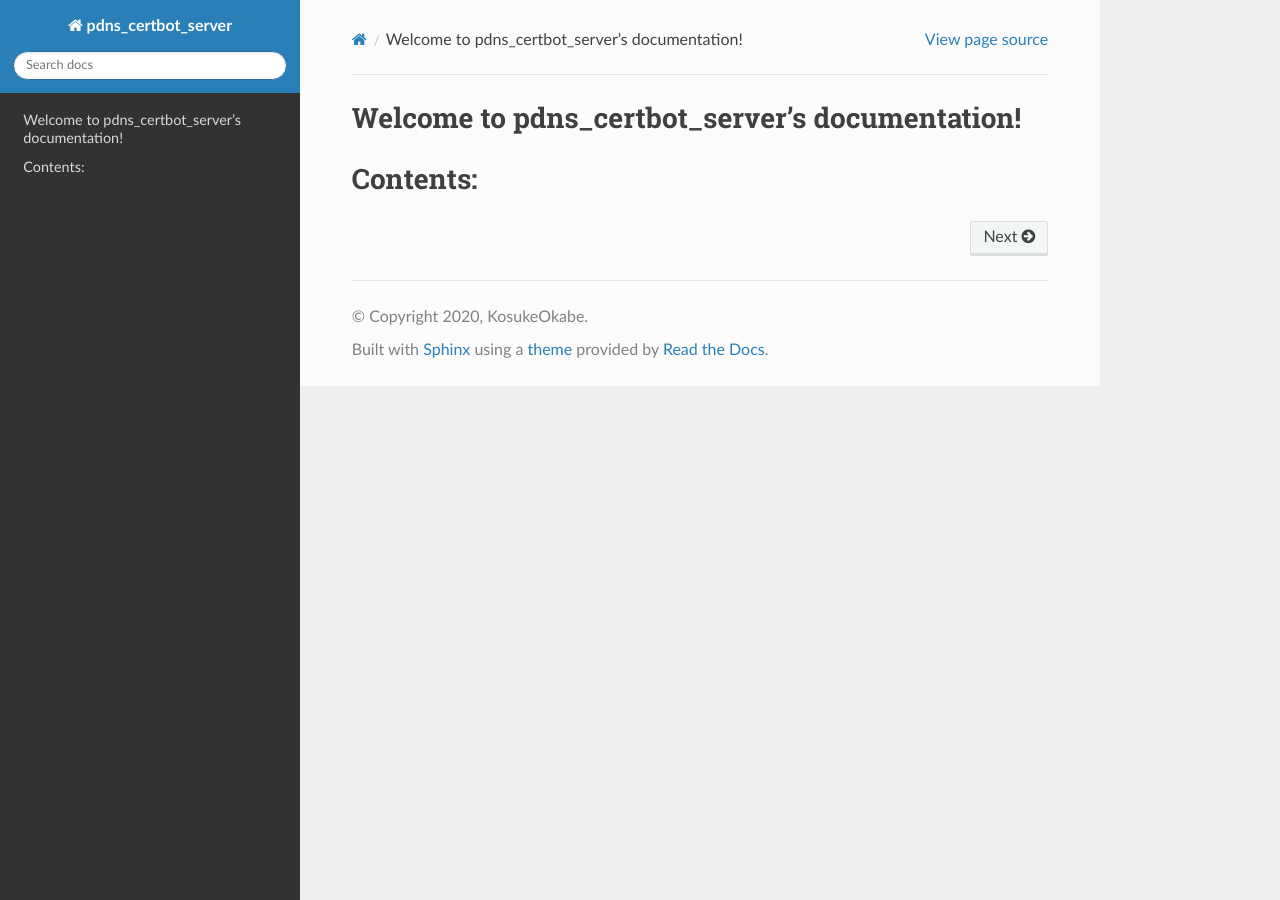
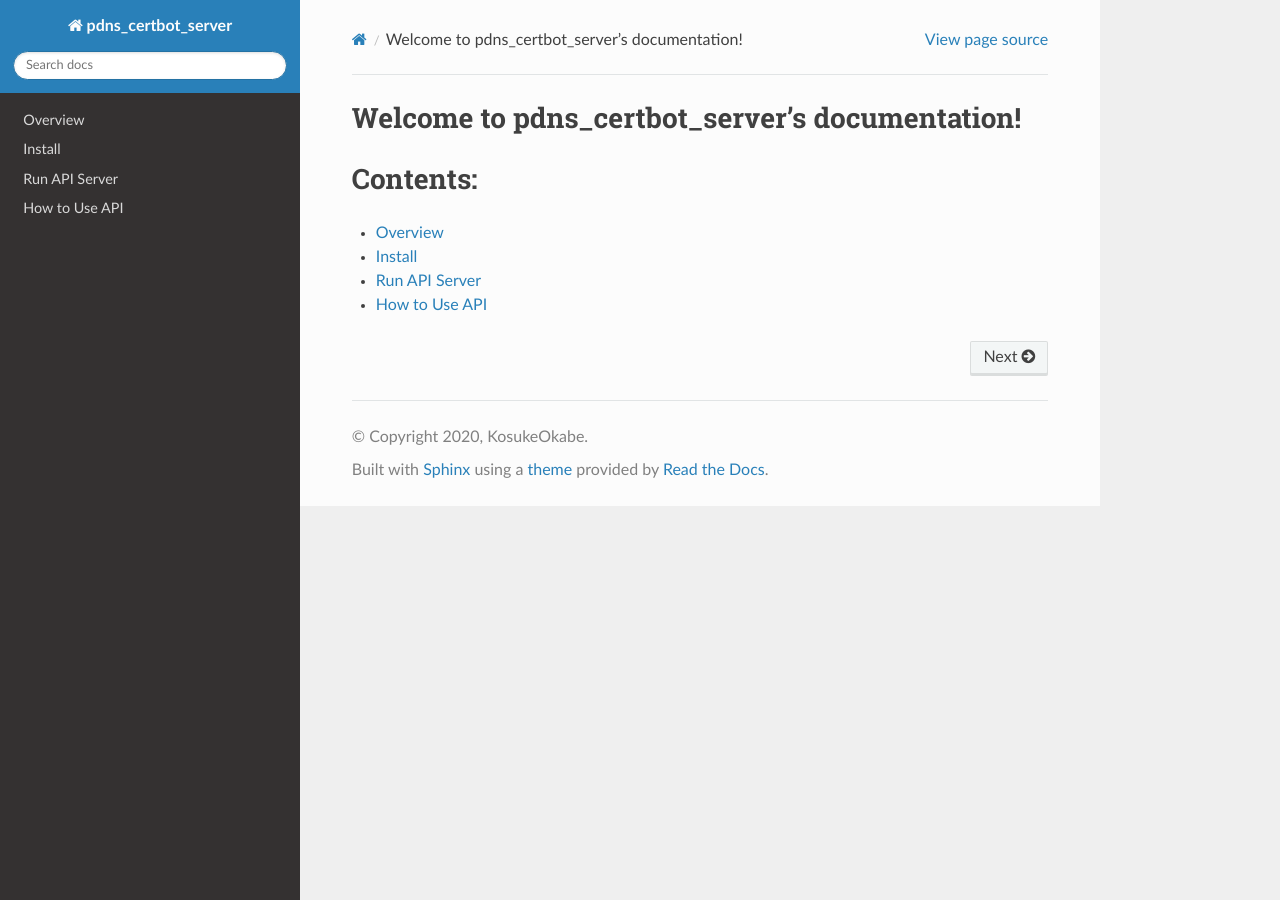
Before and after one commit to procube-open/pdns_certbot_server, a Sphinx documentation site: the page built from docs/index.rst, in a window 1280 px wide. Built offline with Sphinx 7.4.7 and the Read the Docs theme 2.0.0, drawn with Linux system fonts in a browser that asks for light colours.

Commit message:
update documents

```diff
--- a/docs/apiserver.rst
+++ b/docs/apiserver.rst
@@ -1 +1,2 @@
-hoge
+Run API Server
+==============
--- a/docs/index.rst
+++ b/docs/index.rst
@@ -15,4 +15,4 @@ Contents:
    Overview <overview>
    Install <install>
    Run API Server <apiserver>
-   Use API <useapi>
+   How to Use API <useapi>
--- a/docs/install.rst
+++ b/docs/install.rst
@@ -1 +1,2 @@
-huga
+Install
+=======
--- a/docs/overview.rst
+++ b/docs/overview.rst
@@ -1 +1,2 @@
-bar
+Overview
+========
--- a/docs/useapi.rst
+++ b/docs/useapi.rst
@@ -1 +1,4 @@
-foo
+How To Use API
+==============
+
+.. openapi:: ../python-flask-server-generated/swagger_server/swagger/swagger.yaml
```
